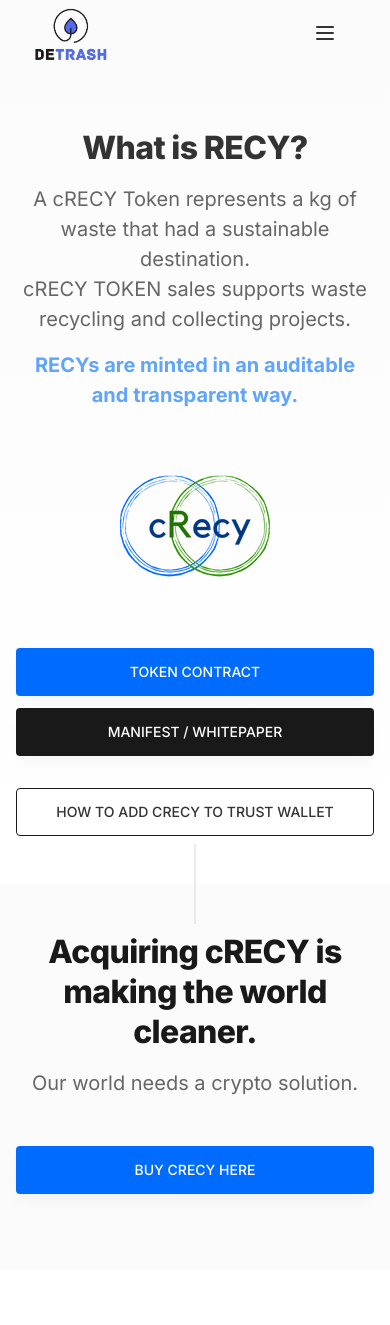
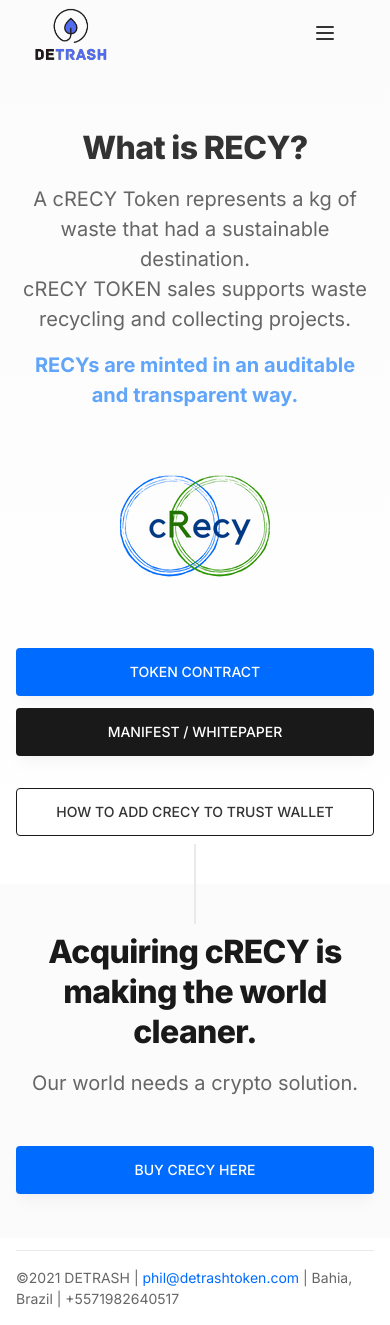
Before and after one commit to detrash/recy-site, a Next.js app: page /recy in a window 390 px wide. Before the commit the page ends 1270 px from the top, so only its background shows below. Built offline with nearby package versions, Linux system fonts and the light colour scheme.

Commit message:
fix:  renaming absolut imports

```diff
--- a/src/components/ContactForm/index.tsx
+++ b/src/components/ContactForm/index.tsx
@@ -1,6 +1,6 @@
 import { Form, FormikProps } from 'formik';
-import { ContactFormSchema } from '../../utils/YupSchema';
-import Input from '../Input';
+import Input from '@src/components/Input';
+import { ContactFormSchema } from '@src/utils/YupSchema';
 
 const ContactForm: React.FC<FormikProps<ContactFormSchema>> = () => {
   return (
--- a/src/components/Drawer/index.tsx
+++ b/src/components/Drawer/index.tsx
@@ -1,4 +1,4 @@
-import { Fragment, useState } from 'react';
+import { Fragment } from 'react';
 import { Dialog, Transition } from '@headlessui/react';
 import { XIcon } from '@heroicons/react/outline';
 
--- a/src/components/FeatureBlocks/index.tsx
+++ b/src/components/FeatureBlocks/index.tsx
@@ -1,4 +1,4 @@
-function FeaturesBlocks() {
+const FeaturesBlocks: React.FC = () => {
   return (
     <section className="relative">
       <div className="relative max-w-6xl mx-auto px-4 sm:px-6">
@@ -133,6 +133,6 @@
       </div>
     </section>
   );
-}
+};
 
 export default FeaturesBlocks;
--- a/src/components/Header/index.tsx
+++ b/src/components/Header/index.tsx
@@ -1,6 +1,6 @@
 import Image from 'next/image';
 import Link from 'next/link';
-import { useCallback, useEffect, useMemo, useState } from 'react';
+import { useEffect, useState } from 'react';
 import { MenuIcon } from '@heroicons/react/outline';
 import Drawer from '../Drawer';
 import classNames from 'classnames';
--- a/src/layout/index.tsx
+++ b/src/layout/index.tsx
@@ -1,5 +1,6 @@
+import Footer from '@src/components/Footer';
+import Header from '@src/components/Header';
 import { ReactNode } from 'react';
-import Header from '../components/Header';
 
 type AppLayoutProps = {
   children: ReactNode;
@@ -11,6 +12,8 @@
       <Header />
 
       {children}
+
+      <Footer />
     </div>
   );
 };
--- a/src/pages/_app.tsx
+++ b/src/pages/_app.tsx
@@ -18,12 +18,6 @@
     });
   });
 
-  // useEffect(() => {
-  //   document.querySelector('html')!.style.scrollBehavior = 'auto';
-  //   window.scroll({ top: 0 });
-  //   document.querySelector('html')!.style.scrollBehavior = '';
-  // }, [router.asPath]);
-
   return (
     <>
       <Head>
--- a/src/pages/index.tsx
+++ b/src/pages/index.tsx
@@ -1,12 +1,11 @@
+import ContactForm from '@src/components/ContactForm';
+import CTA from '@src/components/CTA';
+import FeaturesBlocks from '@src/components/FeatureBlocks';
+import FeaturesHome from '@src/components/FeaturesHome';
+import HeroHome from '@src/components/HeroHome';
+import Testimonials from '@src/components/Testimonials';
+import { contactFormSchema, ContactFormSchema } from '@src/utils/YupSchema';
 import { Formik } from 'formik';
-import ContactForm from '../components/ContactForm';
-import CTA from '../components/CTA';
-import FeaturesBlocks from '../components/FeatureBlocks';
-import FeaturesHome from '../components/FeaturesHome';
-import Footer from '../components/Footer';
-import HeroHome from '../components/HeroHome';
-import Testimonials from '../components/Testimonials';
-import { ContactFormSchema, contactFormSchema } from '../utils/YupSchema';
 
 const INITIAL_VALUES: ContactFormSchema = {
   name: '',
@@ -20,7 +19,6 @@
   };
 
   return (
-    <>
     <main className="flex-grow">
       <HeroHome />
       <FeaturesHome />
@@ -35,9 +33,6 @@
         {(formikProps) => <ContactForm {...formikProps} />}
       </Formik>
     </main>
-
-      <Footer />
-    </>
   );
 };
 
--- a/src/pages/recy/index.tsx
+++ b/src/pages/recy/index.tsx
@@ -70,7 +70,7 @@
         </div>
       </section>
 
-      <section className="bg-gray-100 pb-16">
+      <section className="bg-gray-100 pb-8 md:pb-16 mb-3">
         <div className="absolute left-0 right-0 m-auto w-px p-px h-20 bg-gray-200 transform -translate-y-1/2"></div>
 
         <div className="max-w-6xl mx-auto px-4 sm:px-6">
```
Lines whose indentation alone changed are shown as unchanged.
